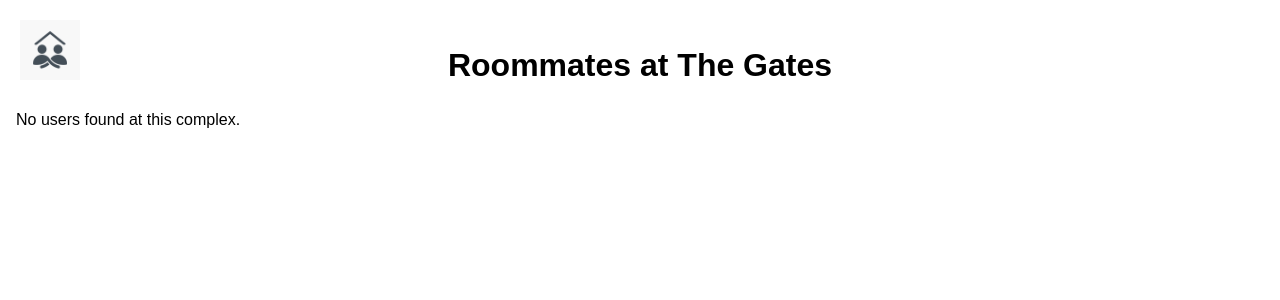
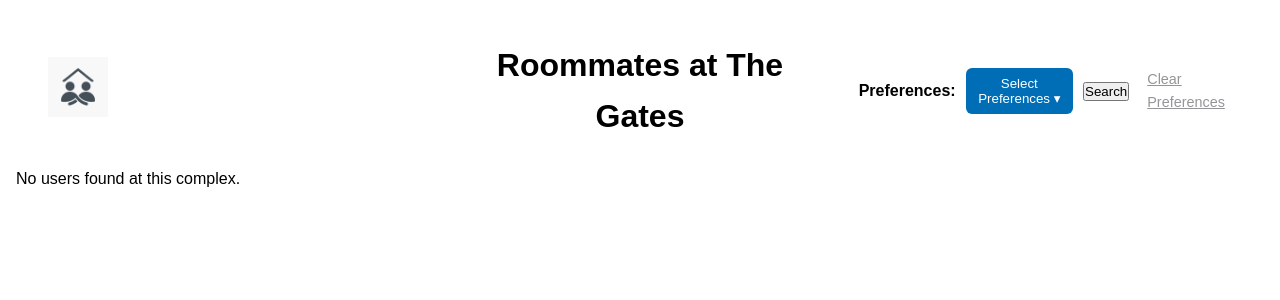
Before and after one commit to mtracy909/Roommate-Matcher, a Flask app: page /search/gates in a window 1280 px wide. Shown: the top 300 px of the page. Run offline with Flask 3, Linux system fonts and the light colour scheme; the visitor is signed in with stand-in values (Sample User, id 1); data comes from the database, SQL or seed files in the repository.

Commit message:
added search filtering by tags

```diff
--- a/flask_dem0/app/routes.py
+++ b/flask_dem0/app/routes.py
@@ -254,17 +254,18 @@ def create_profile():
 
     return render_template('create_profile.html', form=form)
 
-@app.route("/search/<complex_name>")
+@app.route("/search/<complex_name>", methods=["GET", "POST"])
 @login_required
 def search_results(complex_name):
     try:
         # Convert slug to display name
         display_name = apartment_display_names.get(complex_name, complex_name)
+        selected_pref_ids = request.form.getlist('selected_prefs')  # from checkboxes
 
         print(f"Searching for apartment: {complex_name} -> {display_name}")
 
-        # Query users by multiple apartment name patterns to handle inconsistencies
-        users = db.session.scalars(
+        # Base query for users at this complex
+        user_query = (
             sa.select(User)
             .join(User.apartment)
             .where(
@@ -273,15 +274,20 @@ def search_results(complex_name):
                     Apartment.display_name == display_name,
                     Apartment.url_slug == complex_name,
                     Apartment.name.like(f"%{display_name}%"),
-                    # Handle cases where apartment names have "- Men" or "- Women"
                     Apartment.name.like(f"{display_name}%"),
-                    # Handle "The" prefix variations
                     Apartment.name.like(f"%, {display_name}%") if display_name.startswith('The ') else sa.text('false')
                 )
             )
             .where(User.f_name.isnot(None))
             .where(User.f_name != '')
-        ).all()
+        )
+
+        # Add preference filtering if needed
+        if selected_pref_ids:
+            user_query = user_query.join(User_Preference).where(User_Preference.preference_id.in_(selected_pref_ids))
+
+        # Execute query
+        users = db.session.scalars(user_query).all()
 
         print(f"Found {len(users)} users")
 
@@ -301,7 +307,15 @@ def search_results(complex_name):
                 if pref_name:
                     user.preferences_list.append(pref_name)
 
-        return render_template("search_results.html", complex_name=display_name, users=users)
+        # Fetch all preferences for the dropdown
+        all_preferences = db.session.scalars(sa.select(Preference)).all()
+
+        return render_template(
+            "search_results.html",
+            complex_name=display_name,
+            users=users,
+            preferences=all_preferences
+        )
 
     except Exception as e:
         flash('An error occurred while searching. Please try again.', 'error')
--- a/flask_dem0/app/static/search_results.css
+++ b/flask_dem0/app/static/search_results.css
@@ -1,21 +1,44 @@
 /* Color Variables */
 :root {
-  --primary-blue: #006EB6;  /* Brand blue */
+  --primary-blue: #006EB6;
   --black: #000000;
   --white: #FFFFFF;
   --gray: #949598;
 }
 
-/* Title */
+/* Title (centered via header layout) */
 main h1 {
-  text-align: center;
   color: var(--black);
-  margin-top: 1.5rem;
-  margin-bottom: 1rem;
   font-size: 2rem;
+  margin: 0;
 }
 
-/* Container for all profiles */
+/* Header container (logo | heading | filters) */
+.search-header {
+  display: flex;
+  justify-content: space-between;
+  align-items: center;
+  padding: 1.5rem 2rem;
+  gap: 2rem;
+  flex-wrap: nowrap;
+}
+
+/* Individual sections */
+.header-section {
+  flex: 1;
+}
+
+.center-heading {
+  text-align: center;
+}
+
+.logo img {
+  width: 60px;
+  height: auto;
+  cursor: pointer;
+}
+
+/* Profile container */
 .profile-grid {
   display: flex;
   flex-wrap: wrap;
@@ -77,19 +100,70 @@ main h1 {
 }
 
 .connect-btn:hover {
-  background-color: #00529a; /* Slightly darker blue */
+  background-color: #00529a;
   transform: translateY(-2px);
 }
 
-
-.logo {
-  position: absolute;
-  top: 20px;
-  left: 20px;
+/* Filter form inline layout */
+.filter-form-inline {
+  display: flex;
+  align-items: center;
+  gap: 10px;
+  justify-content: flex-end;
+  flex-wrap: nowrap;
 }
 
-.logo img {
-  width: 60px;
-  height: auto;
+.filter-form-inline label {
+  margin: 0;
+}
+
+/* Dropdown button */
+#dropdown-button {
+  background-color: var(--primary-blue);
+  color: var(--white);
+  border: none;
+  padding: 8px 12px;
+  border-radius: 6px;
   cursor: pointer;
 }
+
+#dropdown-button:hover {
+  background-color: #00529a;
+}
+
+/* Dropdown content box */
+.dropdown-content {
+  display: none;
+  position: absolute;
+  background-color: var(--white);
+  border: 1px solid #ccc;
+  max-height: 200px;
+  overflow-y: auto;
+  padding: 10px;
+  z-index: 1000;
+  right: 0;
+  box-shadow: 0 2px 6px rgba(0,0,0,0.1);
+}
+
+.dropdown-content label {
+  display: block;
+  text-align: left;
+  margin-bottom: 4px;
+}
+
+/* Search and clear buttons */
+.filter-actions button {
+  background-color: var(--primary-blue);
+  color: var(--white);
+  border: none;
+  border-radius: 6px;
+  padding: 8px 12px;
+  cursor: pointer;
+}
+
+.clear-link {
+  margin-left: 8px;
+  font-size: 0.9rem;
+  text-decoration: underline;
+  color: var(--gray);
+}
--- a/flask_dem0/app/templates/search_results.html
+++ b/flask_dem0/app/templates/search_results.html
@@ -5,14 +5,50 @@
 {% endblock %}
 
 {% block content %}
-<div class="logo">
-  <a href="{{ url_for('index') }}">
-    <img src="{{ url_for('static', filename='starter-logo.png') }}" alt="Roommate Matcher Logo">
-  </a>
+<!-- 🔝 Header Row: Logo (left), Heading (center), Filters (right) -->
+<!-- 🔝 Top header row -->
+<div class="search-header">
+  <!-- Logo -->
+  <div class="header-section logo">
+    <a href="{{ url_for('index') }}">
+      <img src="{{ url_for('static', filename='starter-logo.png') }}" alt="Roommate Matcher Logo">
+    </a>
+  </div>
+
+  <!-- Center heading -->
+  <div class="header-section center-heading">
+    <h1>Roommates at {{ complex_name }}</h1>
+  </div>
+
+  <!-- Filters: All elements inline -->
+  <div class="header-section filter-form">
+    <form method="POST" action="{{ url_for('search_results', complex_name=complex_name) }}" class="filter-form-inline">
+      <label for="dropdown-button"><strong>Preferences:</strong></label>
+      <div class="dropdown">
+        <button type="button" id="dropdown-button" onclick="toggleDropdown()">Select Preferences ▾</button>
+        <div id="dropdown-content" class="dropdown-content">
+          {% for pref in preferences %}
+            <label>
+              <input
+                type="checkbox"
+                name="selected_prefs"
+                value="{{ pref.id }}"
+                {% if pref.id|string in request.form.getlist('selected_prefs') %}checked{% endif %}>
+              {{ pref.name }}
+            </label><br>
+          {% endfor %}
+        </div>
+      </div>
+
+      <button type="submit">Search</button>
+      <a href="{{ url_for('search_results', complex_name=complex_name) }}" class="clear-link">Clear Preferences</a>
+    </form>
+  </div>
 </div>
+
+
+<!-- 🔍 Main Content -->
 <main>
-  <h1>Roommates at {{ complex_name }}</h1>
-
   {% if users %}
     <div class="profile-grid">
       {% for user in users %}
@@ -30,7 +66,8 @@
               </ul>
             </div>
           {% endif %}
-          <form method="POST" action="{{ url_for('connect', recipient_id=user.id)}}">
+
+          <form method="POST" action="{{ url_for('connect', recipient_id=user.id) }}">
             <button type="submit" class="connect-btn">Connect</button>
           </form>
         </div>
@@ -40,4 +77,19 @@
     <p>No users found at this complex.</p>
   {% endif %}
 </main>
+
+<!-- 🔽 Dropdown toggle script -->
+<script>
+  function toggleDropdown() {
+    const content = document.getElementById("dropdown-content");
+    content.style.display = content.style.display === "block" ? "none" : "block";
+  }
+
+  document.addEventListener("click", function (e) {
+    const dropdown = document.querySelector(".dropdown");
+    if (!dropdown.contains(e.target)) {
+      document.getElementById("dropdown-content").style.display = "none";
+    }
+  });
+</script>
 {% endblock %}
```
